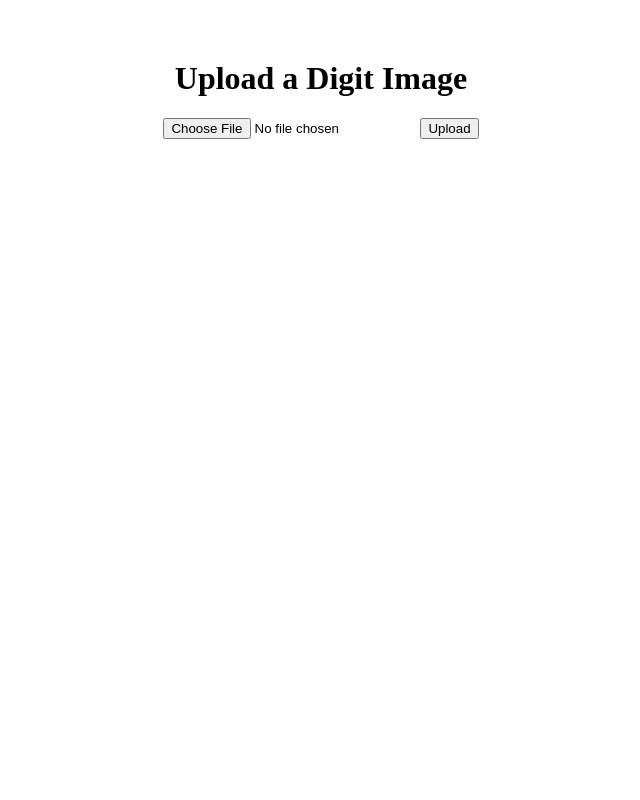
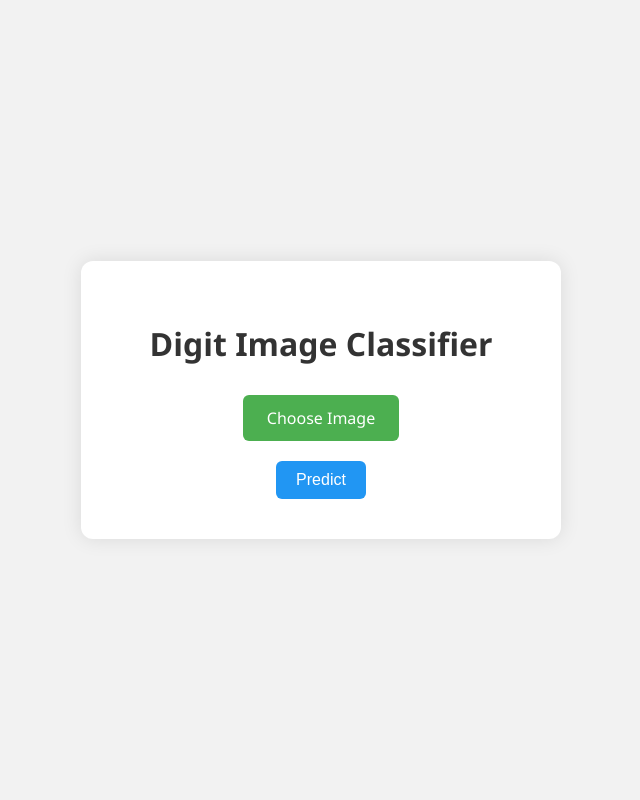
Before and after one commit to Jeeva55t/Hand_Written_Digit_Recognisation_Web_app-Flask-TensorFlow-, a Flask app: page / in a window 1280 px wide. Shown: the whole page, without its empty margins (319-959 px from the left). Run offline with Flask 3, Linux system fonts and the light colour scheme.

Commit message:
added deign

```diff
--- a/app.py
+++ b/app.py
@@ -23,12 +23,16 @@ def index():
     return render_template('index.html')
 
 def prepare_image(image):
+    if image.mode != 'RGB' and image.mode != 'L':
+         image = image.convert('RGB')
     image = ImageOps.grayscale(image)
     image = ImageOps.invert(image)
+    image = ImageOps.autocontrast(image)
     image = image.resize((28,28))
     image = np.array(image)/255
     image = image.reshape(1,28,28,1)
     return image
 
+
 if __name__ == '__main__':
     app.run(debug=True,use_reloader = False)
--- a/templates/index.html
+++ b/templates/index.html
@@ -1,20 +1,120 @@
 <!DOCTYPE html>
 <html lang="en">
 <head>
-    <meta charset="UTF-8">
-    <meta name="viewport" content="width=device-width, initial-scale=1.0">
-    <title>MNIST Digit Classification</title>
+  <meta charset="UTF-8" />
+  <meta name="viewport" content="width=device-width, initial-scale=1.0" />
+  <title>Digit Classifier</title>
+  <style>
+    body {
+      background: #f2f2f2;
+      font-family: 'Segoe UI', Tahoma, Geneva, Verdana, sans-serif;
+      display: flex;
+      flex-direction: column;
+      align-items: center;
+      justify-content: center;
+      height: 100vh;
+      margin: 0;
+    }
 
+    .container {
+      background: #fff;
+      padding: 40px;
+      border-radius: 12px;
+      box-shadow: 0 0 20px rgba(0, 0, 0, 0.1);
+      text-align: center;
+      width: 90%;
+      max-width: 400px;
+    }
 
+    h1 {
+      margin-bottom: 30px;
+      color: #333;
+    }
+
+    input[type="file"] {
+      display: none;
+    }
+
+    .upload-label {
+      display: inline-block;
+      padding: 12px 24px;
+      background-color: #4CAF50;
+      color: white;
+      border-radius: 6px;
+      cursor: pointer;
+      margin-bottom: 20px;
+      transition: background 0.3s;
+    }
+
+    .upload-label:hover {
+      background-color: #45a049;
+    }
+
+    input[type="submit"] {
+      padding: 10px 20px;
+      font-size: 16px;
+      background-color: #2196F3;
+      color: white;
+      border: none;
+      border-radius: 6px;
+      cursor: pointer;
+      transition: background 0.3s;
+    }
+
+    input[type="submit"]:hover {
+      background-color: #1976D2;
+    }
+
+    #spinner {
+      display: none;
+      margin-top: 20px;
+    }
+
+    .loader {
+      border: 6px solid #f3f3f3;
+      border-top: 6px solid #3498db;
+      border-radius: 50%;
+      width: 40px;
+      height: 40px;
+      animation: spin 1s linear infinite;
+      margin: auto;
+    }
+
+    @keyframes spin {
+      0% { transform: rotate(0deg); }
+      100% { transform: rotate(360deg); }
+    }
+
+    .error {
+      color: red;
+      margin-top: 10px;
+    }
+  </style>
 </head>
 <body>
-    <div style="text-align: center; margin-top: 60px;">
-        <h1>Upload a Digit Image </h1>
-        <form method = 'POST' enctype="multipart/form-data">
-            <input type ="file" name ="file" accept="image/*">
-            <input type ="submit" value="Upload">
-        </form>
+  <div class="container">
+    <h1>Digit Image Classifier</h1>
+    <form id="upload-form" method="POST" enctype="multipart/form-data">
+      <label class="upload-label" for="file-upload">Choose Image</label>
+      <input type="file" id="file-upload" name="file" accept="image/*" required />
+      <br />
+      <input type="submit" value="Predict" />
+    </form>
 
+    <div id="spinner">
+      <p>Predicting...</p>
+      <div class="loader"></div>
     </div>
+
+    {% if error %}
+      <div class="error">{{ error }}</div>
+    {% endif %}
+  </div>
+
+  <script>
+    document.getElementById("upload-form").addEventListener("submit", function () {
+      document.getElementById("spinner").style.display = "block";
+    });
+  </script>
 </body>
 </html>
```
Also changed, not shown: templates/result.html (+56 -9 lines).
